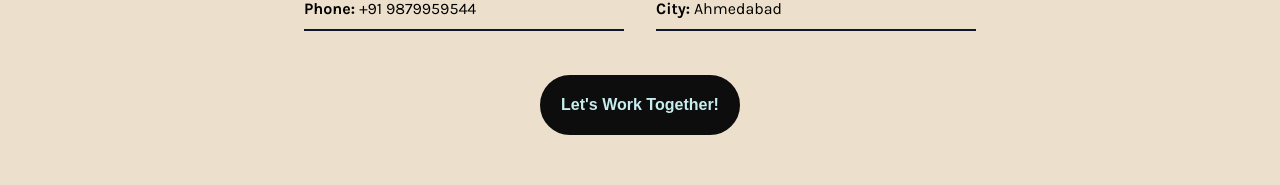
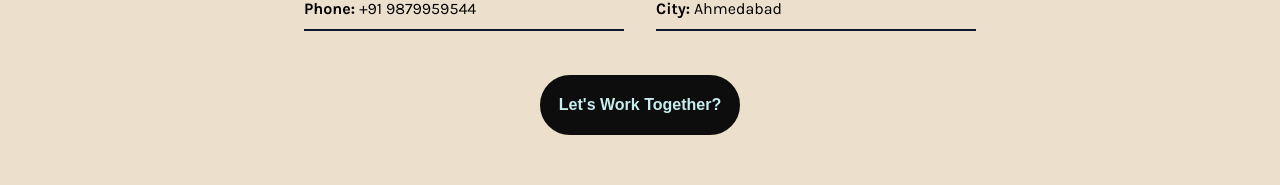
Before and after one commit to premsharma1231/Purvish_Portfolio, a React (Create React App) app: page /Purvish_Portfolio/about in a window 1280 px wide. Shown: the part 192-377 px from the top of the page. Built offline with nearby package versions, Linux system fonts and the light colour scheme; a web font is replaced by a local one.

Commit message:
Updated code with new features/fixes

```diff
--- a/src/Components/Nav.js
+++ b/src/Components/Nav.js
@@ -94,7 +94,6 @@ function Navbar(){
 
 
   return(
-
     <>
     <div className={`bg-${bgColor} z-50 sticky top-0 flex justify-between items-center px-4 py-4 ml-5`}>
     <li className="text-5xl ml-6 hover:scale-105 transition-all list-none">
--- a/src/Components/about.js
+++ b/src/Components/about.js
@@ -4,12 +4,13 @@ import Button from "./button";
 import { faBootstrap, faCss, faHtml5, faJs, faReact } from '@fortawesome/free-brands-svg-icons';
 import { FontAwesomeIcon } from '@fortawesome/react-fontawesome';
 import Platforms from "./Platforms";
+import LetsTalk from './letstalk';
+import { Link } from "react-router-dom";
 
 
 
 function About(){
     document.body.style.overflowX = "hidden";
-    // document.body.style.overflowY = "scroll";
   return(
     <>
     <Platforms/>
@@ -29,7 +30,9 @@ function About(){
         </div>
     </div>
     <div className="mt-7">
-    <Button as="a"  filled target="_blank" rel="noopener noreferrer">Let's Work Together!</Button>
+    <Button as="a"  filled target="_blank" rel="noopener noreferrer">
+        <Link to={LetsTalk}>Let's Work Together?</Link>
+    </Button>
     </div>
 
 
--- a/src/Components/content.js
+++ b/src/Components/content.js
@@ -54,7 +54,6 @@ const Content = () => {
 
     return (
         <>
-        {/* <Platforms/> */}
                 <div id="typewriter" className="flex flex-col mt-12 justify-center items-center text-center">
                     <span class="font-Teko font-extrabold text-6xl heyiam">HEY I AM <span id="meraname" class="underline">Purvish Sharma</span></span>
                     <span class="font-Teko font-extrabold text-6xl">BUT YOU CAN CALL ME <span id="premname" class="underline">Prem</span></span>
--- a/src/Components/projects.js
+++ b/src/Components/projects.js
@@ -92,7 +92,7 @@ function Projects() {
 
   return (
     <>
-    <div className="mt-16 pb-36 px-8 flex flex-col justify-between gap-8">
+    <div className="mt-16 ml-12 pb-36 px-8 flex flex-col justify-between gap-8">
       {Objects.map((project, index) => (
         <Projectcard
           key={index}
```
